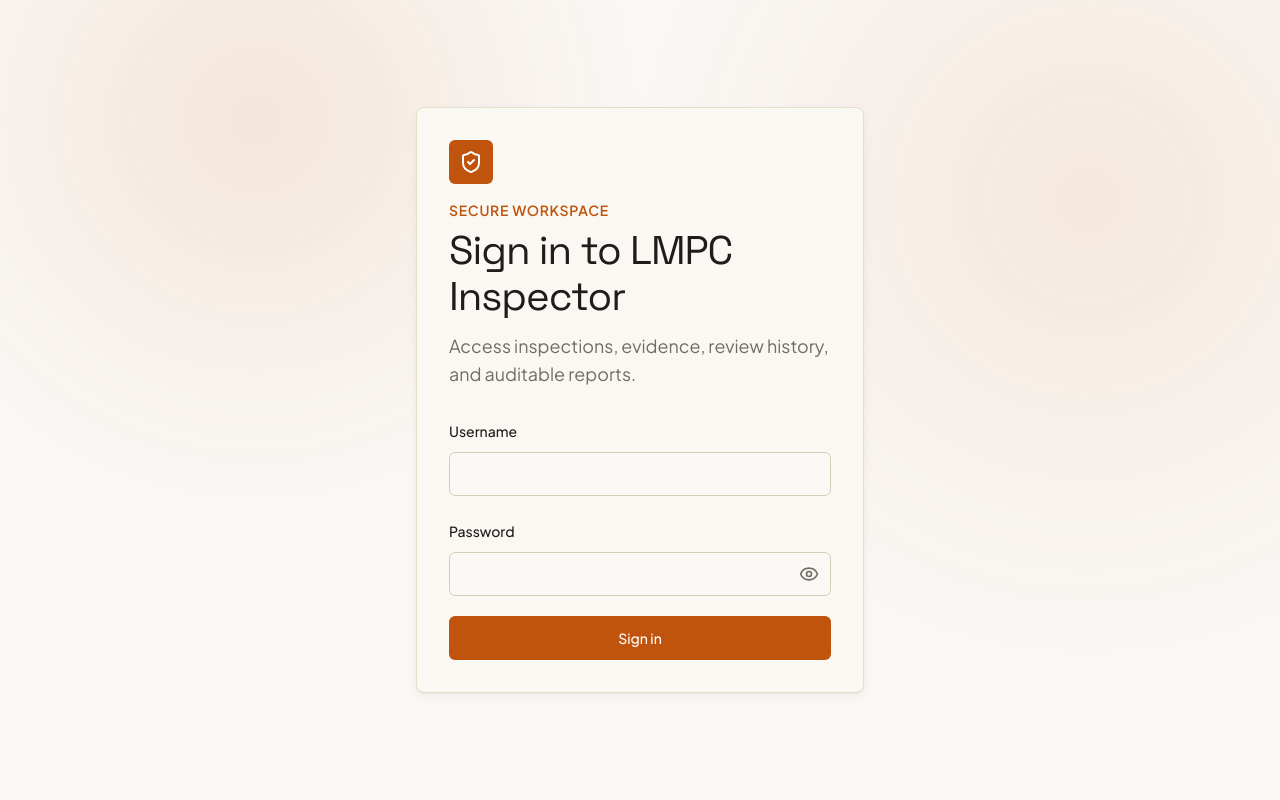
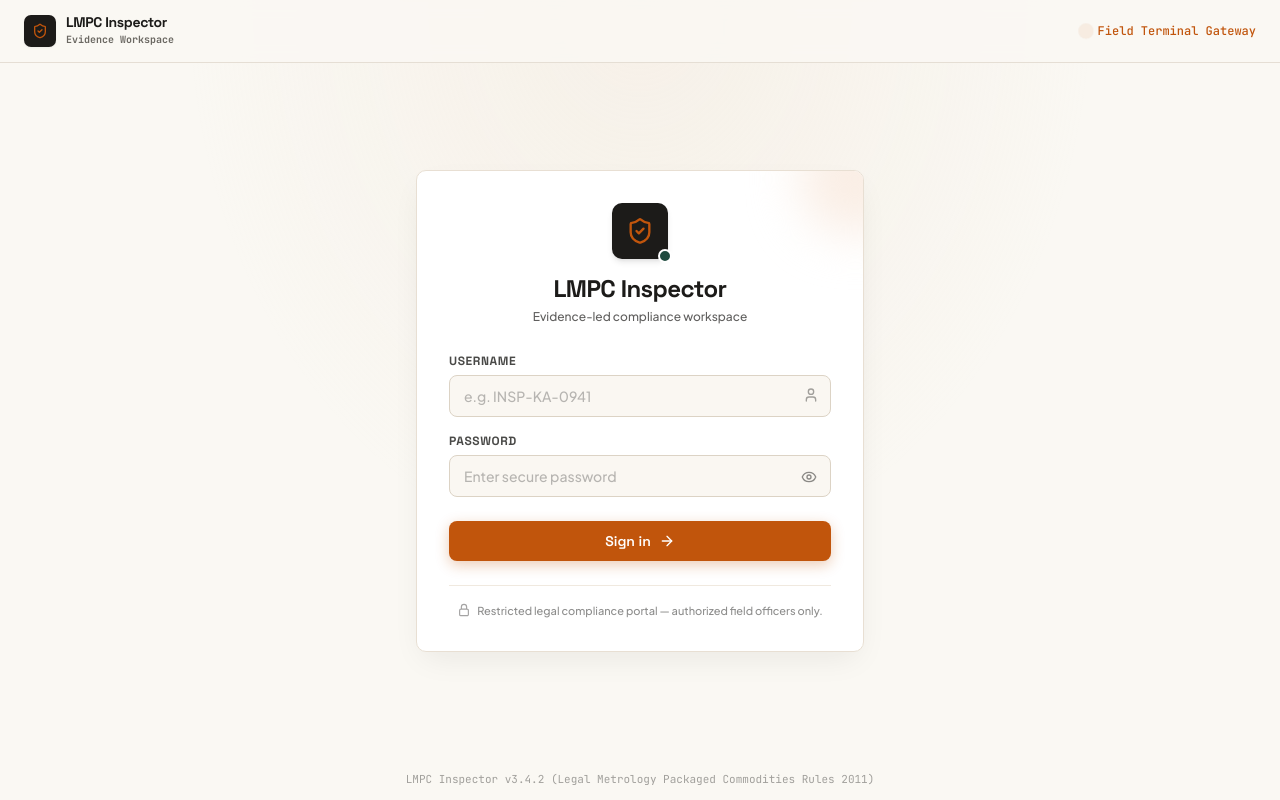
Before and after one commit to rishab11250/Errorist-SIH, a Next.js app in the folder frontend/: page /login in a window 1280 px wide. Built offline with nearby package versions, Linux system fonts and the light colour scheme.

Commit message:
feat(ui): redesign login screen with Kinetic terminal gateway aesthetics

```diff
--- a/frontend/app/(public)/login/page.tsx
+++ b/frontend/app/(public)/login/page.tsx
@@ -1,11 +1,11 @@
 'use client';
 
 import { ShieldCheck } from 'lucide-react';
+import Link from 'next/link';
 import { useRouter, useSearchParams } from 'next/navigation';
 import { Suspense } from 'react';
 
 import { LoginForm } from '@/components/auth/LoginForm';
-import { Spotlight } from '@/components/ui/spotlight';
 import { safeNextPath } from '@/lib/api-client';
 
 function LoginContent() {
@@ -14,36 +14,77 @@ function LoginContent() {
   const destination = safeNextPath(searchParams.get('next'));
 
   return (
-    <main className="relative grid min-h-screen place-items-center overflow-hidden px-4 py-10">
-      <Spotlight />
-      <section className="surface-panel relative z-10 w-full max-w-md p-6 sm:p-8">
-        <div className="mb-7">
-          <span className="mb-4 grid size-11 place-items-center rounded-md bg-primary text-primary-foreground">
-            <ShieldCheck aria-hidden="true" className="size-6" />
+    <div className="bg-surface text-charcoal font-body min-h-screen flex flex-col justify-between relative overflow-x-hidden selection:bg-amberAccent selection:text-white">
+      {/* Decorative Ambient Radial Glow */}
+      <div className="fixed inset-0 pointer-events-none opacity-40 bg-[radial-gradient(ellipse_at_top,_var(--tw-gradient-stops))] from-[#f1e5d7] via-transparent to-transparent"></div>
+
+      {/* Top System Header */}
+      <header className="w-full border-b border-[#e5ded4] bg-surface/90 backdrop-blur px-6 py-3 flex items-center justify-between z-10">
+        <Link href="/" className="flex items-center gap-2.5 font-heading font-bold text-sm text-ink group">
+          <span className="grid size-8 place-items-center rounded-[7px] bg-charcoal text-white shadow-sm transition-transform group-hover:scale-105">
+            <ShieldCheck aria-hidden="true" className="size-4 text-terracotta" />
           </span>
-          <p className="text-sm font-semibold uppercase tracking-wider text-primary">
-            Secure workspace
-          </p>
-          <h1 className="mt-2 text-h1">Sign in to LMPC Inspector</h1>
-          <p className="mt-3 text-muted-foreground">
-            Access inspections, evidence, review history, and auditable reports.
+          <span>
+            <span className="block font-heading text-sm font-bold tracking-tight text-ink">LMPC Inspector</span>
+            <span className="block text-[10px] font-mono text-ink-muted -mt-0.5">Evidence Workspace</span>
+          </span>
+        </Link>
+        <div className="flex items-center gap-2 text-xs font-medium text-amberAccent font-mono">
+          <span className="w-2 h-2 rounded-full bg-amberAccent animate-ping"></span>
+          Field Terminal Gateway
+        </div>
+      </header>
+
+      {/* Main Centered Card Container */}
+      <main className="flex-1 flex items-center justify-center p-6 z-10 my-auto">
+        <div className="w-full max-w-md bg-white border border-[#e8dfd3] rounded-[10px] shadow-[0_12px_32px_-8px_rgba(28,27,25,0.08)] p-8 relative overflow-hidden transition-all hover:shadow-[0_18px_40px_-10px_rgba(28,27,25,0.12)]">
+          {/* Angled Decorative Accent in Card Header */}
+          <div className="absolute -top-12 -right-12 w-28 h-28 bg-[#faeee5] rounded-full blur-xl pointer-events-none"></div>
+
+          {/* Brand Mark & Title */}
+          <div className="flex flex-col items-center text-center mb-7">
+            <div className="w-14 h-14 rounded-[10px] bg-charcoal flex items-center justify-center text-white mb-3.5 shadow-md shadow-charcoal/10 relative">
+              <ShieldCheck className="w-7 h-7 text-amberAccent" />
+              <span className="absolute -bottom-1 -right-1 w-3.5 h-3.5 bg-forestConfirm rounded-full border-2 border-white"></span>
+            </div>
+            <h1 className="text-2xl font-bold font-heading tracking-tight text-charcoal">
+              LMPC Inspector
+            </h1>
+            <p className="text-xs text-charcoal/70 mt-1 font-medium">
+              Evidence-led compliance workspace
             </p>
           </div>
+
           <LoginForm
             onAuthenticated={() => {
               router.replace(destination);
               router.refresh();
             }}
           />
-      </section>
+
+          {/* Closed internal tool note */}
+          <div className="mt-6 pt-4 border-t border-[#f0e9df] text-center">
+            <p className="text-[11px] text-charcoal/50 flex items-center justify-center gap-1.5 font-medium">
+              <svg className="w-3.5 h-3.5 text-charcoal/40" fill="none" stroke="currentColor" strokeWidth="2" viewBox="0 0 24 24">
+                <path strokeLinecap="round" strokeLinejoin="round" d="M16.5 10.5V6.75a4.5 4.5 0 10-9 0v3.75m-.75 11.25h10.5a2.25 2.25 0 002.25-2.25v-6.75a2.25 2.25 0 00-2.25-2.25H6.75a2.25 2.25 0 00-2.25 2.25v6.75a2.25 2.25 0 002.25 2.25z"></path>
+              </svg>
+              Restricted legal compliance portal — authorized field officers only.
+            </p>
+          </div>
+        </div>
       </main>
+
+      <footer className="w-full text-center py-3 text-[11px] text-charcoal/40 z-10 font-mono">
+        LMPC Inspector v3.4.2 (Legal Metrology Packaged Commodities Rules 2011)
+      </footer>
+    </div>
   );
 }
 
 export default function LoginPage() {
   return (
     <Suspense
-      fallback={<main className="grid min-h-screen place-items-center">Loading sign in…</main>}
+      fallback={<main className="grid min-h-screen place-items-center bg-surface text-charcoal font-heading">Loading sign in…</main>}
     >
       <LoginContent />
     </Suspense>
--- a/frontend/components/auth/LoginForm.tsx
+++ b/frontend/components/auth/LoginForm.tsx
@@ -1,11 +1,8 @@
 'use client';
 
-import { Eye, EyeOff, LoaderCircle } from 'lucide-react';
+import { AlertCircle, ArrowRight, Eye, EyeOff, LoaderCircle, User } from 'lucide-react';
 import { useState, type FormEvent } from 'react';
 
-import { Button } from '@/components/ui/button';
-import { Input } from '@/components/ui/input';
-import { Label } from '@/components/ui/label';
 import { ApiError } from '@/lib/api-client';
 import { loginWithCredentials, type AuthUser } from '@/lib/auth';
 
@@ -39,62 +36,97 @@ export function LoginForm({ onAuthenticated }: LoginFormProps) {
   }
 
   return (
-    <form className="space-y-5" onSubmit={handleSubmit}>
-      <div className="space-y-2">
-        <Label htmlFor="username">Username</Label>
-        <Input
+    <form className="space-y-4" onSubmit={handleSubmit}>
+      <div>
+        <label
+          htmlFor="username"
+          className="block text-xs font-bold uppercase tracking-wider text-charcoal/80 mb-1.5 font-heading"
+        >
+          Username
+        </label>
+        <div className="relative">
+          <input
             id="username"
             name="username"
+            type="text"
             autoComplete="username"
             autoCapitalize="none"
             value={username}
             onChange={(event) => setUsername(event.target.value)}
             disabled={busy}
+            placeholder="e.g. INSP-KA-0941"
+            className="w-full bg-[#faf7f2] border border-[#dcd3c5] focus:border-amberAccent focus:bg-white text-charcoal text-sm rounded-[8px] px-3.5 py-2.5 outline-none transition-all font-medium placeholder:text-charcoal/30 pr-10"
             required
           />
+          <div className="absolute right-3 top-3 pointer-events-none text-charcoal/40">
+            <User className="size-4" aria-hidden="true" />
           </div>
-      <div className="space-y-2">
-        <Label htmlFor="password">Password</Label>
+        </div>
+      </div>
+
+      <div>
+        <label
+          htmlFor="password"
+          className="block text-xs font-bold uppercase tracking-wider text-charcoal/80 mb-1.5 font-heading"
+        >
+          Password
+        </label>
         <div className="relative">
-          <Input
+          <input
             id="password"
             name="password"
             type={showPassword ? 'text' : 'password'}
             autoComplete="current-password"
-            className="pr-12"
             value={password}
             onChange={(event) => setPassword(event.target.value)}
             disabled={busy}
+            placeholder="Enter secure password"
+            className="w-full bg-[#faf7f2] border border-[#dcd3c5] focus:border-amberAccent focus:bg-white text-charcoal text-sm rounded-[8px] px-3.5 py-2.5 outline-none transition-all font-medium pr-10 placeholder:text-charcoal/30"
             required
           />
           <button
             type="button"
             aria-label={showPassword ? 'Hide password' : 'Show password'}
-            className="absolute right-0 top-0 flex size-11 items-center justify-center rounded-md text-muted-foreground hover:text-foreground"
+            className="absolute right-2.5 top-2.5 p-1 text-charcoal/50 hover:text-charcoal transition-colors rounded focus:outline-none"
             onClick={() => setShowPassword((visible) => !visible)}
             disabled={busy}
+            title={showPassword ? 'Hide password' : 'Show password'}
           >
             {showPassword ? (
-              <EyeOff aria-hidden="true" className="size-5" />
+              <EyeOff aria-hidden="true" className="size-4" />
             ) : (
-              <Eye aria-hidden="true" className="size-5" />
+              <Eye aria-hidden="true" className="size-4" />
             )}
           </button>
         </div>
       </div>
+
       {error ? (
         <div
           role="alert"
-          className="rounded-md border border-fail/30 bg-fail/10 p-3 text-sm text-fail"
+          className="p-3 rounded-[8px] bg-[#fdf2f2] border border-[#f5c2c0] flex items-start gap-2.5 text-xs text-brickFail font-medium"
         >
-          <p className="font-semibold">Unable to sign in</p>
-          <p>{error}</p>
+          <AlertCircle className="size-4 mt-0.5 shrink-0" aria-hidden="true" />
+          <div>
+            <span className="font-bold uppercase tracking-wider block font-heading">
+              Authentication Failed
+            </span>
+            <p className="mt-0.5">{error}</p>
+          </div>
         </div>
       ) : null}
-      <Button type="submit" className="w-full" disabled={busy}>
-        {busy ? <LoaderCircle aria-hidden="true" className="animate-spin" /> : null}
-        {busy ? 'Signing in…' : 'Sign in'}
-      </Button>
+
+      <div className="pt-2">
+        <button
+          type="submit"
+          disabled={busy}
+          className="w-full bg-amberAccent hover:bg-[#a94608] active:scale-[0.99] disabled:opacity-60 text-white font-heading font-semibold text-sm py-2.5 px-4 rounded-[8px] shadow-[0_4px_14px_rgba(193,85,12,0.3)] transition-all flex items-center justify-center gap-2"
+        >
+          {busy ? <LoaderCircle aria-hidden="true" className="size-4 animate-spin" /> : null}
+          <span>{busy ? 'Signing in…' : 'Sign in'}</span>
+          {!busy && <ArrowRight className="size-4" aria-hidden="true" />}
+        </button>
+      </div>
     </form>
   );
 }
```
Lines whose indentation alone changed are shown as unchanged.
